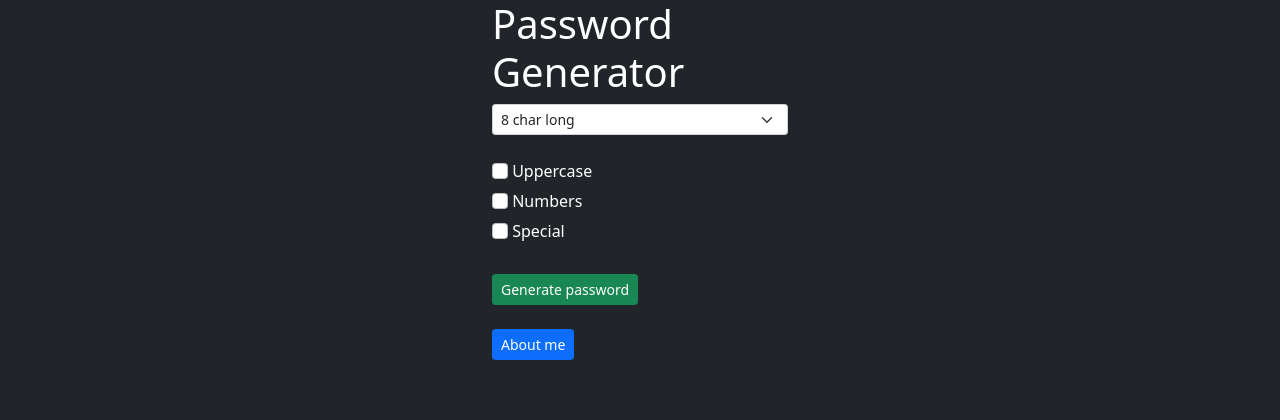
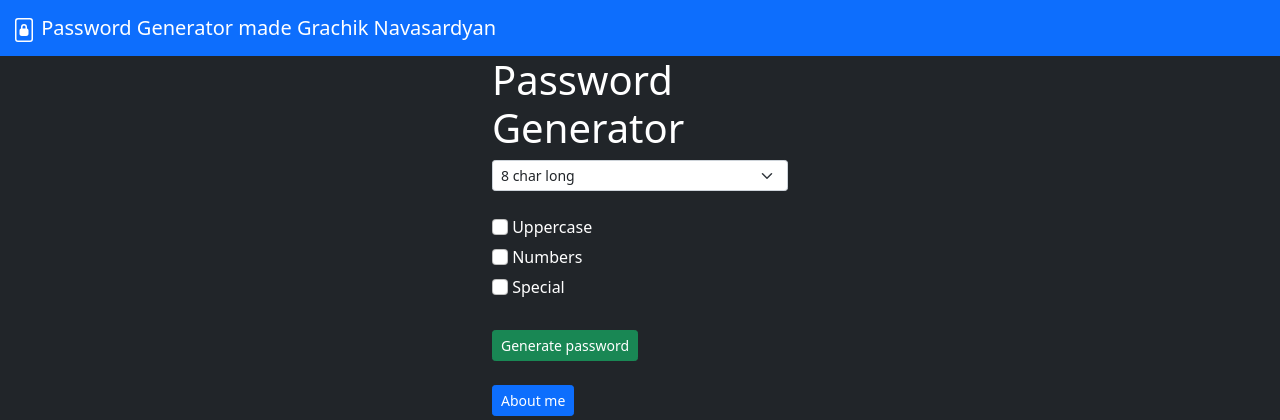
Before and after one commit to MrNavasardyan/django, a Django app: page / in a window 1280 px wide. Shown: the top 420 px of the page. Before the commit the page ends 360 px from the top, so only its background shows below. Run offline with Django 4.2, Linux system fonts and the light colour scheme.

Commit message:
modified:   pwd_gen_project/generator/templates/generator/about.html 	modified:   pwd_gen_project/generator/templates/generator/home.html 	modified:   pwd_gen_project/generator/templates/generator/password.html

```diff
--- a/pwd_gen_project/generator/templates/generator/home.html
+++ b/pwd_gen_project/generator/templates/generator/home.html
@@ -1,9 +1,22 @@
 <link href="https://cdn.jsdelivr.net/npm/bootstrap@5.1.3/dist/css/bootstrap.min.css" rel="stylesheet" integrity="sha384-1BmE4kWBq78iYhFldvKuhfTAU6auU8tT94WrHftjDbrCEXSU1oBoqyl2QvZ6jIW3" crossorigin="anonymous">
-
+<nav class="navbar navbar-dark bg-primary">
+    <div class="container-fluid">
+        <a class="navbar-brand">
+            <svg xmlns="http://www.w3.org/2000/svg" width="24" height="24" fill="currentColor" class="bi bi-file-lock2" viewBox="0 0 16 16">
+                <path d="M8 5a1 1 0 0 1 1 1v1H7V6a1 1 0 0 1 1-1zm2 2.076V6a2 2 0 1 0-4 0v1.076c-.54.166-1 .597-1 1.224v2.4c0 .816.781 1.3 1.5 1.3h3c.719 0 1.5-.484 1.5-1.3V8.3c0-.627-.46-1.058-1-1.224z"/>
+                <path d="M4 0a2 2 0 0 0-2 2v12a2 2 0 0 0 2 2h8a2 2 0 0 0 2-2V2a2 2 0 0 0-2-2H4zm0 1h8a1 1 0 0 1 1 1v12a1 1 0 0 1-1 1H4a1 1 0 0 1-1-1V2a1 1 0 0 1 1-1z"/>
+              </svg> Password Generator made Grachik Navasardyan
+        </a>
+    </div>
+</nav>
 <div class="container-fluid bg bg-dark text-white vh-100">
     <div class="row justify-content-md-center">
         <div class="col-3">
-            <h1>Password Generator</h1>
+
+            <h1>Password Generator
+
+            </h1>
+
             <form action="{% url 'password' %}">
                 <select name="length" class="form-select form-select-sm">
             <option value="6">6 char long</option>
@@ -38,14 +51,6 @@
                 <br>
                 <a href="{% url 'about' %}" class="btn btn-primary btn-sm">About me</a>
             </form>
-            <!-- <div class="row justify-content-md-left">
-                <div class="col-3">
-                    <input type="submit" value="Generate password" class="btn btn-success btn-sm">
-                    <br>
-                    <br>
-                    <a href="{% url 'about' %}" class="btn btn-primary btn-sm">About me</a>
-                </div>
-            </div> -->
         </div>
     </div>
 
```
Also changed, not shown: pwd_gen_project/generator/templates/generator/about.html (+10 -0 lines), pwd_gen_project/generator/templates/generator/password.html (+10 -0 lines).
